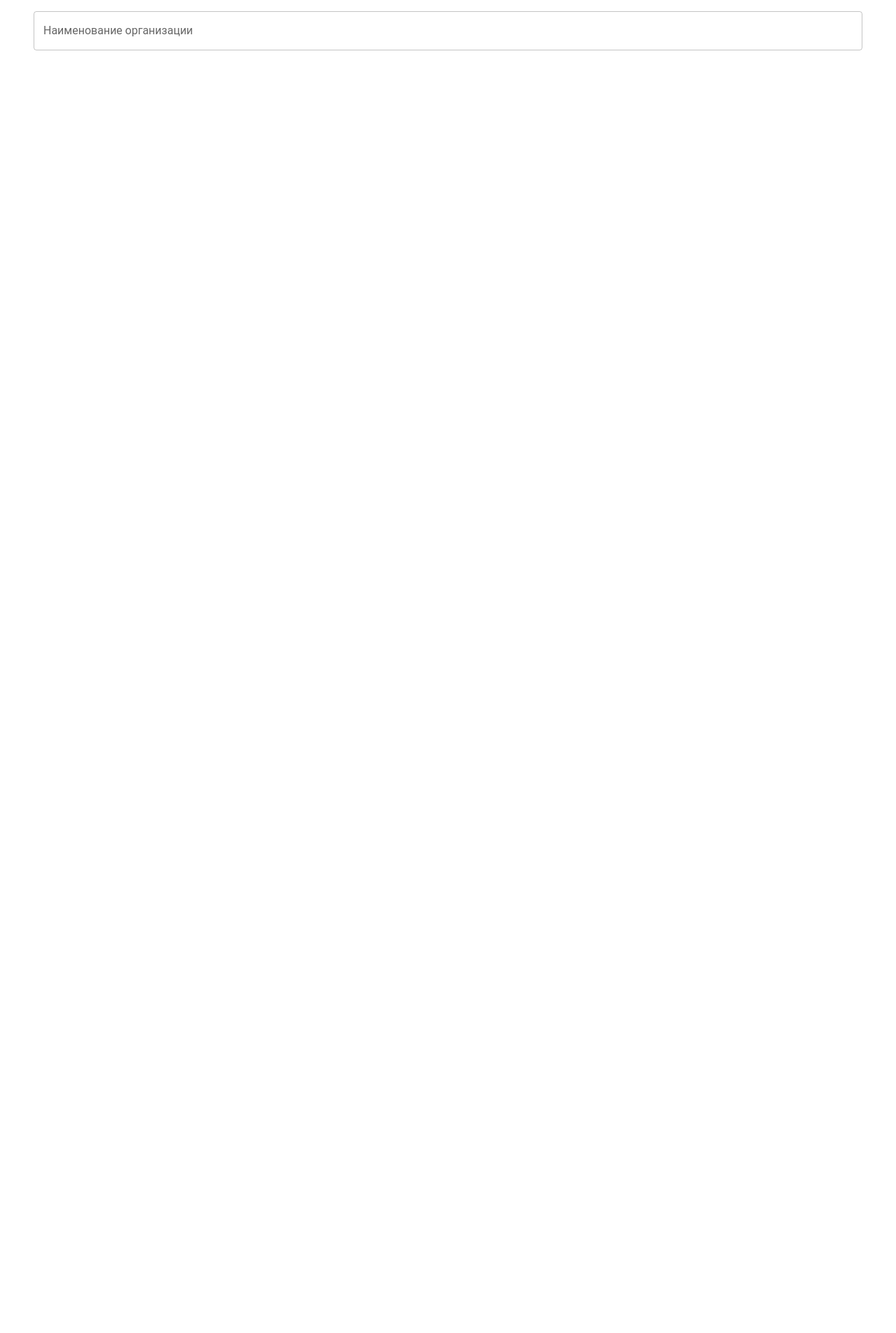
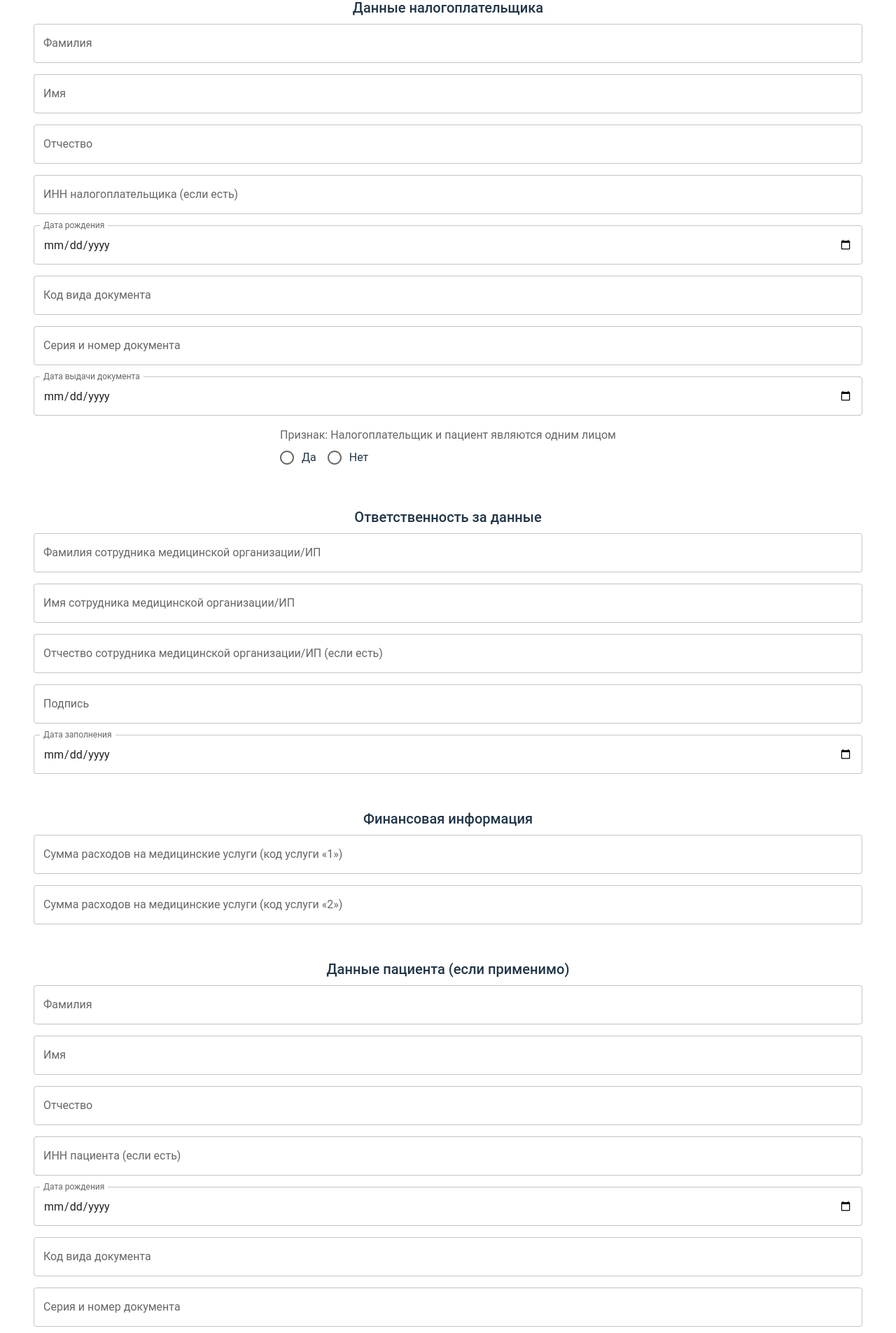
Before and after one commit to ElenaMihailova/PDFCreate, a React (Vite) app: page /form in a window 1280 px wide. Shown: the part 540-2445 px from the top of the page at 70% size. Before the commit the page ends 800 px from the top, so only its background shows below. Built offline with nearby package versions, Linux system fonts and the light colour scheme.

Commit message:
feat: add date blocks

```diff
--- /dev/null
+++ b/src/components/financial-info-form/FinancialInfoForm.tsx
@@ -0,0 +1,30 @@
+import React from "react";
+import { Box, TextField, Typography } from "@mui/material";
+
+const FinancialInfoForm: React.FC = () => {
+  return (
+    <Box sx={{ padding: 2 }}>
+      <Typography variant="h6" gutterBottom>
+        Финансовая информация
+      </Typography>
+      <Box sx={{ marginBottom: 2 }}>
+        <TextField
+          label="Сумма расходов на медицинские услуги (код услуги «1»)"
+          type="number"
+          variant="outlined"
+          fullWidth
+        />
+      </Box>
+      <Box sx={{ marginBottom: 2 }}>
+        <TextField
+          label="Сумма расходов на медицинские услуги (код услуги «2»)"
+          type="number"
+          variant="outlined"
+          fullWidth
+        />
+      </Box>
+    </Box>
+  );
+};
+
+export default FinancialInfoForm;
--- /dev/null
+++ b/src/components/patient-form/PatientForm.tsx
@@ -0,0 +1,59 @@
+import React from "react";
+import { Box, TextField, Typography } from "@mui/material";
+
+const PatientForm: React.FC = () => {
+  return (
+    <Box sx={{ padding: 2 }}>
+      <Typography variant="h6" gutterBottom>
+        Данные пациента (если применимо)
+      </Typography>
+      <Box sx={{ marginBottom: 2 }}>
+        <TextField label="Фамилия" variant="outlined" fullWidth />
+      </Box>
+      <Box sx={{ marginBottom: 2 }}>
+        <TextField label="Имя" variant="outlined" fullWidth />
+      </Box>
+      <Box sx={{ marginBottom: 2 }}>
+        <TextField label="Отчество" variant="outlined" fullWidth />
+      </Box>
+      <Box sx={{ marginBottom: 2 }}>
+        <TextField
+          label="ИНН пациента (если есть)"
+          variant="outlined"
+          fullWidth
+        />
+      </Box>
+      <Box sx={{ marginBottom: 2 }}>
+        <TextField
+          label="Дата рождения"
+          type="date"
+          InputLabelProps={{ shrink: true }}
+          variant="outlined"
+          fullWidth
+        />
+      </Box>
+      <Box sx={{ marginBottom: 2 }}>
+        <TextField label="Код вида документа" variant="outlined" fullWidth />
+      </Box>
+
+      <Box sx={{ marginBottom: 2 }}>
+        <TextField
+          label="Серия и номер документа"
+          variant="outlined"
+          fullWidth
+        />
+      </Box>
+      <Box sx={{ marginBottom: 2 }}>
+        <TextField
+          label="Дата выдачи документа"
+          type="date"
+          InputLabelProps={{ shrink: true }}
+          variant="outlined"
+          fullWidth
+        />
+      </Box>
+    </Box>
+  );
+};
+
+export default PatientForm;
--- /dev/null
+++ b/src/components/responsibility-form/ResponsibilityForm.tsx
@@ -0,0 +1,47 @@
+import React from "react";
+import { Box, TextField, Typography } from "@mui/material";
+
+const ResponsibilityForm: React.FC = () => {
+  return (
+    <Box sx={{ padding: 2 }}>
+      <Typography variant="h6" gutterBottom>
+        Ответственность за данные
+      </Typography>
+      <Box sx={{ marginBottom: 2 }}>
+        <TextField
+          label="Фамилия сотрудника медицинской организации/ИП"
+          variant="outlined"
+          fullWidth
+        />
+      </Box>
+      <Box sx={{ marginBottom: 2 }}>
+        <TextField
+          label="Имя сотрудника медицинской организации/ИП"
+          variant="outlined"
+          fullWidth
+        />
+      </Box>
+      <Box sx={{ marginBottom: 2 }}>
+        <TextField
+          label="Отчество сотрудника медицинской организации/ИП (если есть)"
+          variant="outlined"
+          fullWidth
+        />
+      </Box>
+      <Box sx={{ marginBottom: 2 }}>
+        <TextField label="Подпись" variant="outlined" fullWidth />
+      </Box>
+      <Box sx={{ marginBottom: 2 }}>
+        <TextField
+          label="Дата заполнения"
+          type="date"
+          InputLabelProps={{ shrink: true }}
+          variant="outlined"
+          fullWidth
+        />
+      </Box>
+    </Box>
+  );
+};
+
+export default ResponsibilityForm;
--- /dev/null
+++ b/src/components/taxpayer-form/TaxpayerForm.tsx
@@ -0,0 +1,78 @@
+import React from "react";
+import {
+  Box,
+  TextField,
+  Typography,
+  FormControl,
+  FormLabel,
+  RadioGroup,
+  FormControlLabel,
+  Radio,
+} from "@mui/material";
+
+const TaxpayerForm: React.FC = () => {
+  return (
+    <Box sx={{ padding: 2 }}>
+      <Typography variant="h6" gutterBottom>
+        Данные налогоплательщика
+      </Typography>
+      <Box sx={{ marginBottom: 2 }}>
+        <TextField label="Фамилия" variant="outlined" fullWidth />
+      </Box>
+      <Box sx={{ marginBottom: 2 }}>
+        <TextField label="Имя" variant="outlined" fullWidth />
+      </Box>
+      <Box sx={{ marginBottom: 2 }}>
+        <TextField label="Отчество" variant="outlined" fullWidth />
+      </Box>
+      <Box sx={{ marginBottom: 2 }}>
+        <TextField
+          label="ИНН налогоплательщика (если есть)"
+          variant="outlined"
+          fullWidth
+        />
+      </Box>
+      <Box sx={{ marginBottom: 2 }}>
+        <TextField
+          label="Дата рождения"
+          type="date"
+          InputLabelProps={{ shrink: true }}
+          variant="outlined"
+          fullWidth
+        />
+      </Box>
+      <Box sx={{ marginBottom: 2 }}>
+        <TextField label="Код вида документа" variant="outlined" fullWidth />
+      </Box>
+      <Box sx={{ marginBottom: 2 }}>
+        <TextField
+          label="Серия и номер документа"
+          variant="outlined"
+          fullWidth
+        />
+      </Box>
+      <Box sx={{ marginBottom: 2 }}>
+        <TextField
+          label="Дата выдачи документа"
+          type="date"
+          InputLabelProps={{ shrink: true }}
+          variant="outlined"
+          fullWidth
+        />
+      </Box>
+      <Box sx={{ marginBottom: 2 }}>
+        <FormControl component="fieldset">
+          <FormLabel component="legend">
+            Признак: Налогоплательщик и пациент являются одним лицом
+          </FormLabel>
+          <RadioGroup row>
+            <FormControlLabel value="1" control={<Radio />} label="Да" />
+            <FormControlLabel value="0" control={<Radio />} label="Нет" />
+          </RadioGroup>
+        </FormControl>
+      </Box>
+    </Box>
+  );
+};
+
+export default TaxpayerForm;
--- a/src/pages/form-filing/FormFillingView.tsx
+++ b/src/pages/form-filing/FormFillingView.tsx
@@ -1,12 +1,20 @@
 import { Stack } from "@mui/material";
 import OrganizationForm from "../../components/organization-form/OrganizationForm";
 import CountBlock from "../../components/count-block/CountBlock";
+import TaxpayerForm from "../../components/taxpayer-form/TaxpayerForm";
+import PatientForm from "../../components/patient-form/PatientForm";
+import FinancialInfoForm from "../../components/financial-info-form/FinancialInfoForm";
+import ResponsibilityForm from "../../components/responsibility-form/ResponsibilityForm";
 
 export const FormFillingView = () => {
   return (
     <Stack>
       <CountBlock/>
       <OrganizationForm />
+      <TaxpayerForm/>
+      <ResponsibilityForm/>
+      <FinancialInfoForm/>
+      <PatientForm/>
     </Stack>
   )
 };
```
